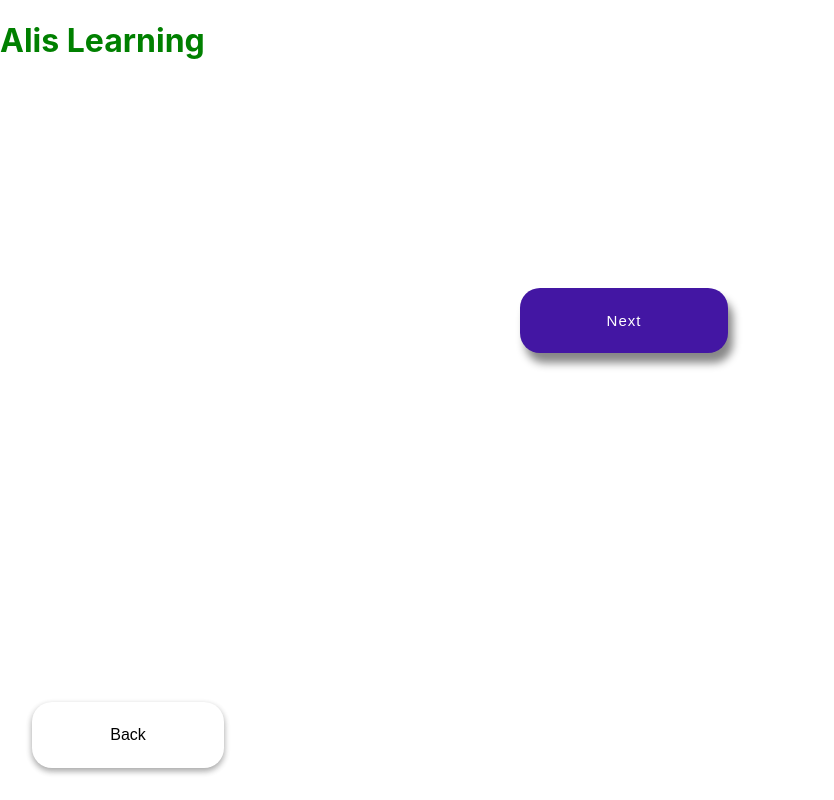
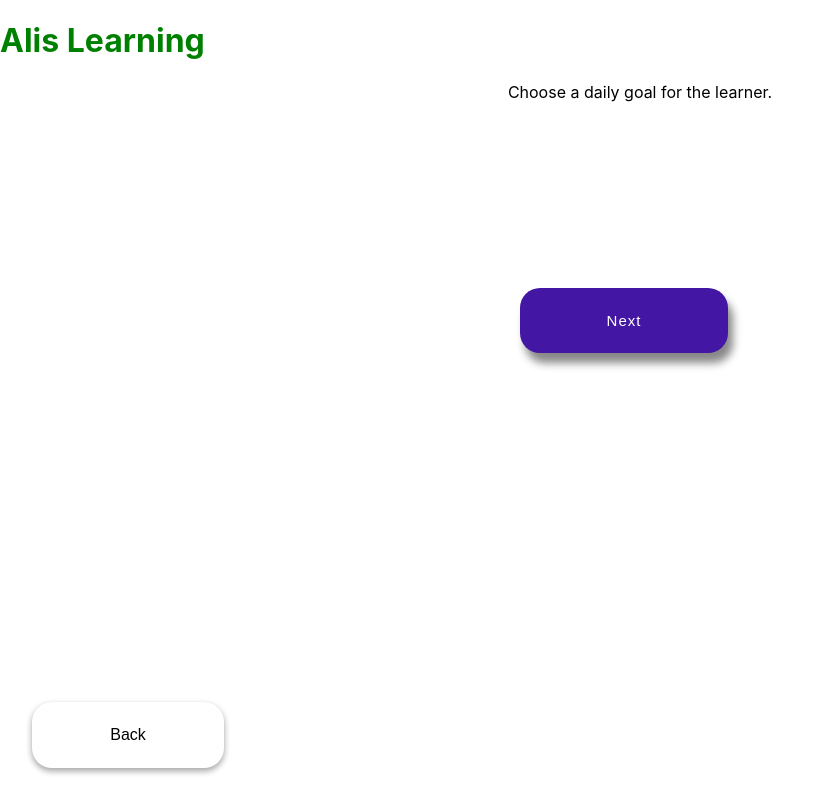
Before and after one commit to fac24/alis-learning, a Next.js app: page /adult-onboarding3 in a window 1280 px wide. Shown: the whole page, without its empty margins (0-834 px from the left). Built offline with nearby package versions, Linux system fonts and the light colour scheme.

Commit message:
added import path with adult text component
co-authored-by: Maria <maria.louisa.castro@gmail.com>

```diff
--- a/pages/adult-onboarding3.js
+++ b/pages/adult-onboarding3.js
@@ -2,10 +2,12 @@ import Link from "next/link";
 import styled from "styled-components";
 import AdultsBack from "../components/AdultsBack";
 import AdultsNext from "../components/AdultsNext";
+import AdultText from "../components/Styled-Components/AdultText";
 
 export default function Adult() {
   return (
     <>
+      <AdultText>Choose a daily goal for the learner.</AdultText>
       <AdultsNext page={3} />
       <AdultsBack page={3} />
     </>
```
